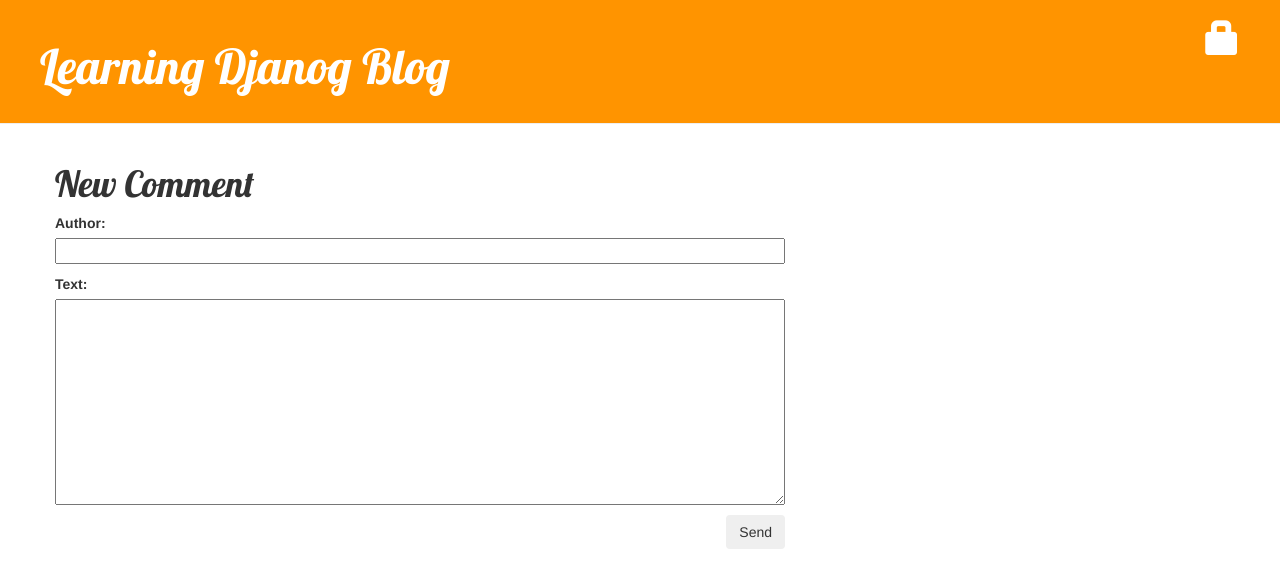
After one commit to djangotutor/blog, a Django app: page /post/1/comment/ in a window 1280 px wide. The commit adds this page. Shown: the top 588 px of the page. Run offline with Django 3.2, Linux system fonts and the light colour scheme; some libraries are stand-ins or nearby versions.

Commit message:
댓글 작성 기능 작성

```diff
--- a/blog/models.py
+++ b/blog/models.py
@@ -45,5 +45,8 @@ class Comment(models.Model):
 		self.approved_comment = True
 		self.save()
 
+	def get_absolute_url(self):
+		return reverse('post_detail', kwargs={'pk':self.post.pk})
+
 	def __str__(self):
 		return self.text
--- /dev/null
+++ b/blog/templates/blog/comment_form.html
@@ -0,0 +1,9 @@
+{% extends 'blog/base.html' %}
+
+{% block content %}
+	<h1>New Comment</h1>
+	<form method="POST" class="post-form">{% csrf_token %}
+		{{ form.as_p }}
+		<button type="sumit" class="save btn btn-defalut">Send</button>
+	</form>
+{% endblock %}
--- a/blog/templates/blog/post_detail.html
+++ b/blog/templates/blog/post_detail.html
@@ -18,6 +18,7 @@
 	</div>
 
 	<hr />
+	<a class="btn btn-default" href="{% url 'add_comment_to_post' pk=post.pk %}">Add comment</a>
 	{% for comment in post.comments.all %}
 		<div class="comment">
 			<div class="date">{{ comment.created_date }}</div>
--- a/blog/urls.py
+++ b/blog/urls.py
@@ -10,4 +10,5 @@ urlpatterns = [
 	url(r'^drafts/$', views.PostDraftList.as_view(), name='post_draft_list'),
 	url(r'^post/(?P<pk>\d+)/publish/$', views.PostPublish.as_view(), name='post_publish'),
 	url(r'^post/(?P<pk>\d+)/remove/$', views.PostRemove.as_view(), name='post_remove'),
+	url(r'^post/(?P<pk>\d+)/comment/$', views.CommentAdd.as_view(), name='add_comment_to_post'),
 ]
--- a/blog/views.py
+++ b/blog/views.py
@@ -12,6 +12,7 @@ from django.shortcuts import redirect
 from django.urls import reverse_lazy
 from .models import Category
 from .models import Post
+from .models import Comment
 from .forms import PostForm
 
 class Categorys(ListView):
@@ -97,3 +98,12 @@ class PostPublish(RedirectView):
 class PostRemove(DeleteView):
 	model = Post
 	success_url = reverse_lazy('home')
+
+class CommentAdd(CreateView):
+	model = Comment
+	fields = ['author', 'text']
+
+	def form_valid(self, form):
+		comment = form.save(commit=False)
+		comment.post = get_object_or_404(Post, pk=self.kwargs['pk'])
+		return super().form_valid(form)
```
Also changed, not shown: 1 other file.
